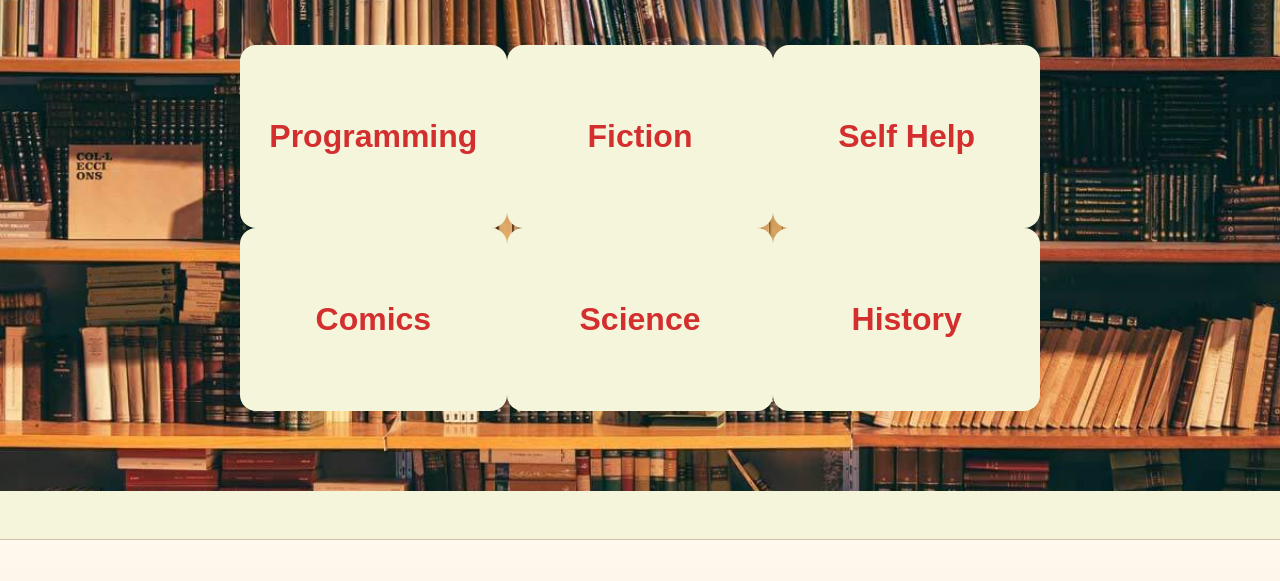
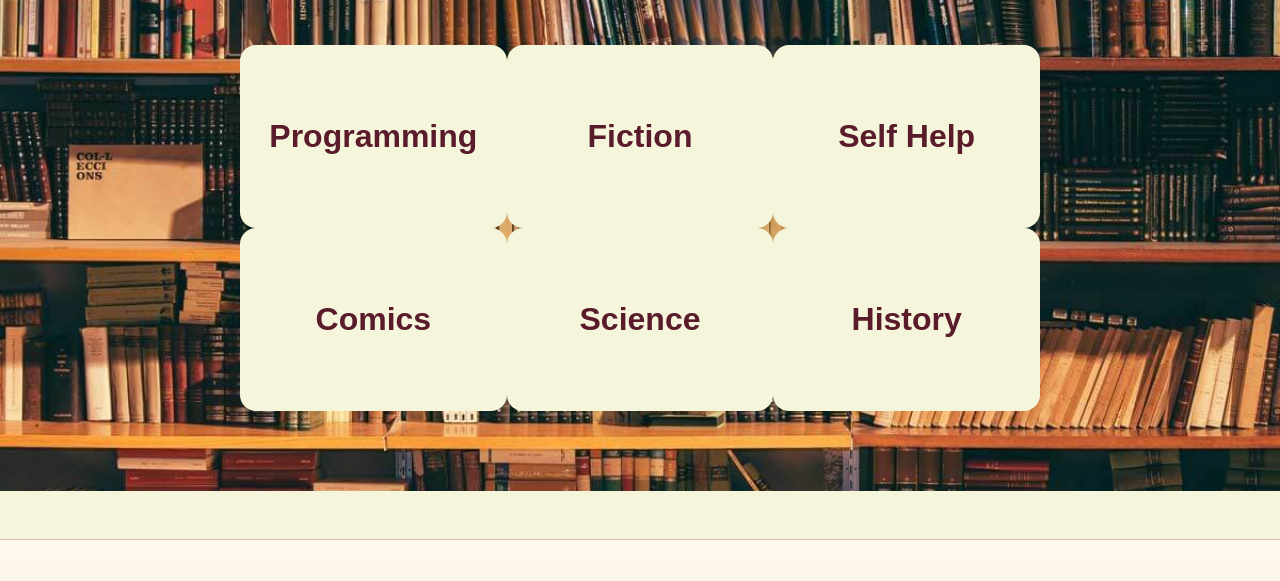
Before and after one commit to amritsharan/Webify-2nd-phase, a plain HTML site: page index.html in a window 1280 px wide. Shown: the part 972-1553 px from the top of the page. Drawn offline with Linux system fonts and the light colour scheme.

Commit message:
changed text colour

```diff
--- a/index.html
+++ b/index.html
@@ -401,7 +401,7 @@
       .category-name {
         font-size: 2rem;
         font-weight: bold;
-        color: #d32f2f;
+        color: #5a1b2b;
         text-align: center;
         z-index: 2;
         position: relative;
```
